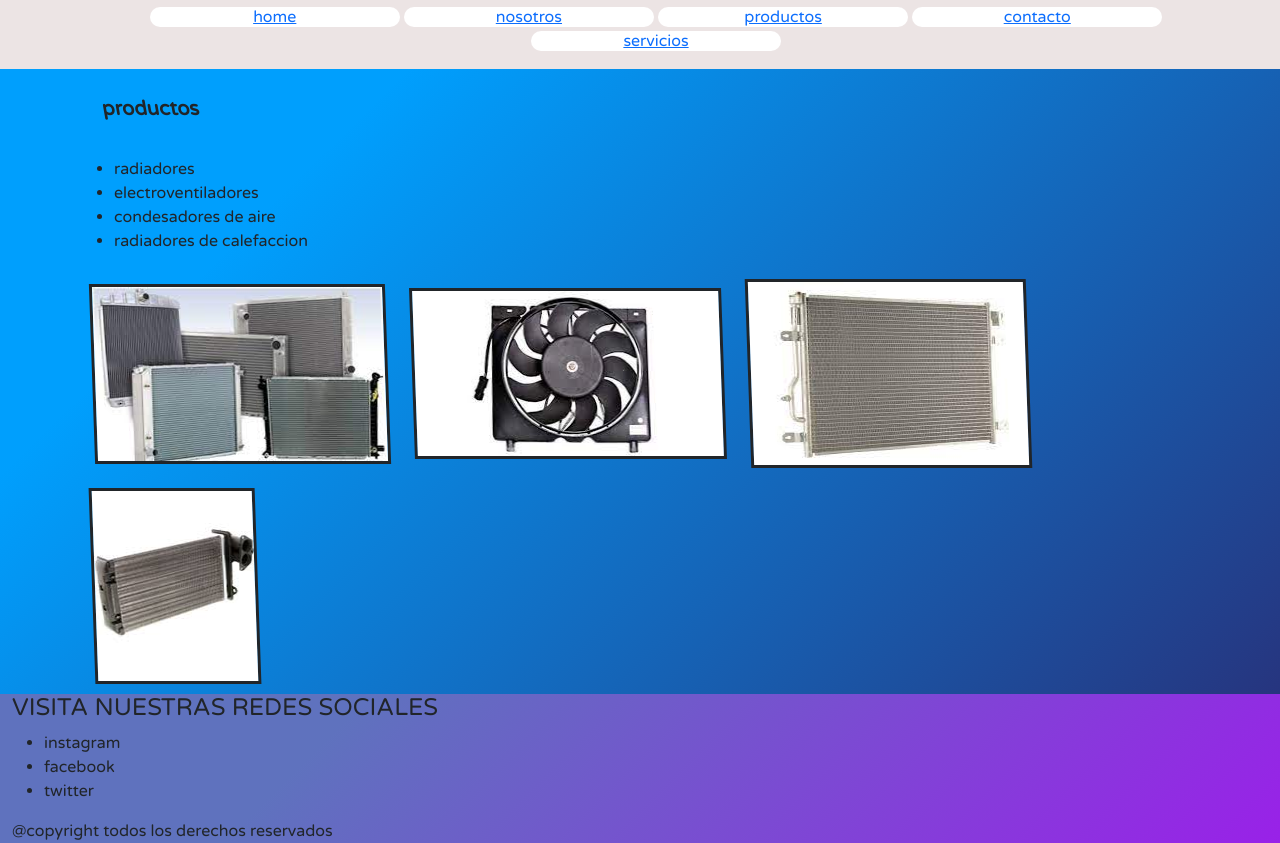
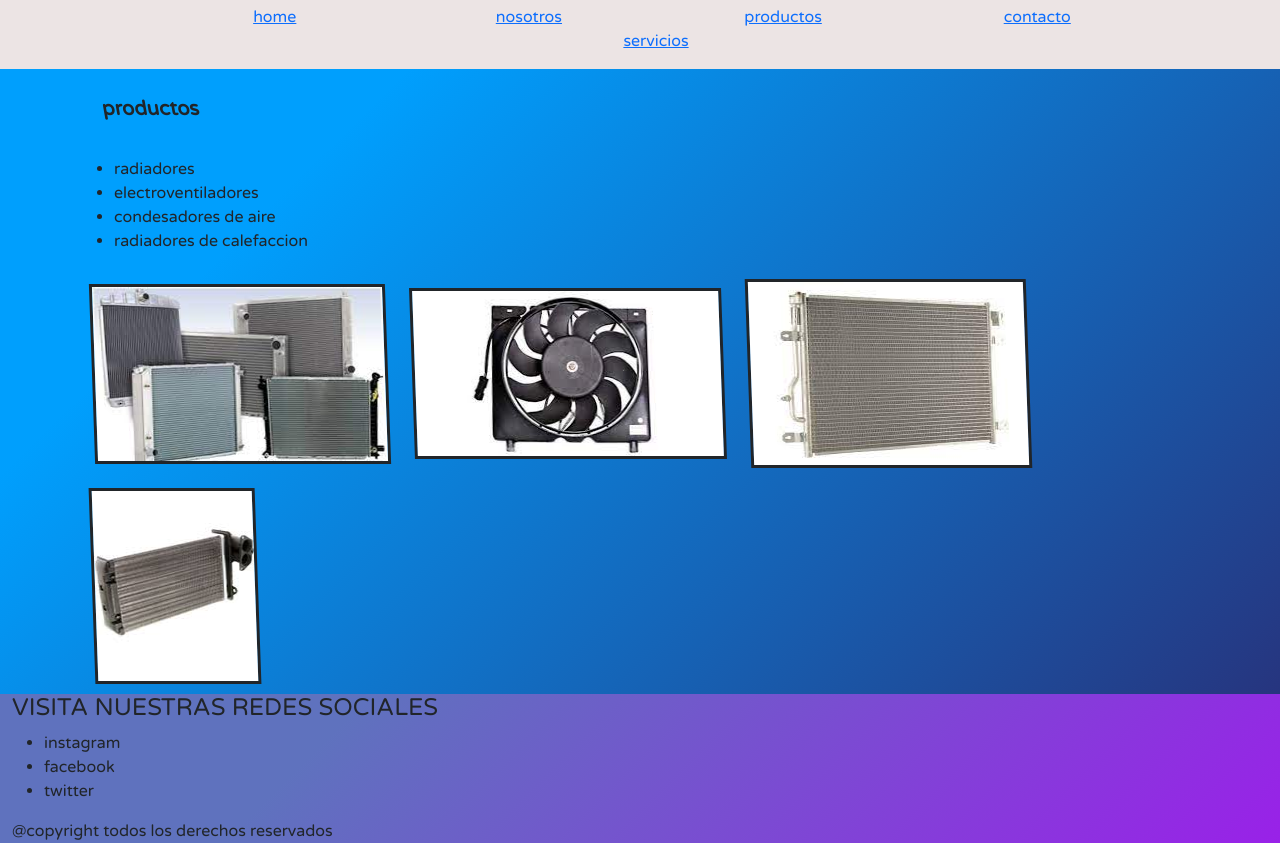
Before and after one commit to schvarzmanpatricio/cursodesalloroweb, a website: page radiadores galo/html/productos.html in a window 1280 px wide. Shown: the part 103-946 px from the top of the page. Drawn offline with Linux system fonts and the light colour scheme.

Commit message:
subida servidor

```diff
--- a/radiadores galo/html/productos.html
+++ b/radiadores galo/html/productos.html
@@ -4,7 +4,6 @@
     <meta charset="UTF-8">
     <meta http-equiv="X-UA-Compatible" content="IE=edge">
     <meta name="viewport" content="width=device-width, initial-scale=1.0">
-    <meta name="description" content="Ejemplo de Palabras Clave y Programación">
     <meta name="keywords"  content="radiadores, calefaccion, condensadores">
     <link rel="stylesheet" href="bootstrap-5.1.3-dist/bootstrap-5.1.3-dist/css/bootstrap.css">
     <title>radiadores galo</title>
@@ -17,11 +16,11 @@
         <h1 class="tituloGrande">RADIADORES GALO</h1>
         <nav class="menu">
             <ul>
-                <span><li><a href="../html/index.html">home</a></li></span>
-                <span><li><a href="../html/nosotros.html">nosotros</a></li></span>
-                <span><li><a href="../html/productos.html">productos</a></li></span>
-                <span><li><a href="../html/contacto.html">contacto</a></li></span>
-                <span><li><a href="../html/servicios.html">servicios</a></li></span>
+                <li><a href="../html/index.html">home</a></li>
+                <li><a href="../html/nosotros.html">nosotros</a></li>
+                <li><a href="../html/productos.html">productos</a></li>
+                <li><a href="../html/contacto.html">contacto</a></li>
+                <li><a href="../html/servicios.html">servicios</a></li>
             </ul>
 
 
```
Also changed, not shown: index.html (added, +59 -0 lines), radiadores galo/html/contacto.html (+0 -1 lines), radiadores galo/html/index.html (deleted, +0 -61 lines), radiadores galo/html/nosotros.html (+0 -1 lines), radiadores galo/html/servicios.html (+0 -1 lines), 2 other files.
